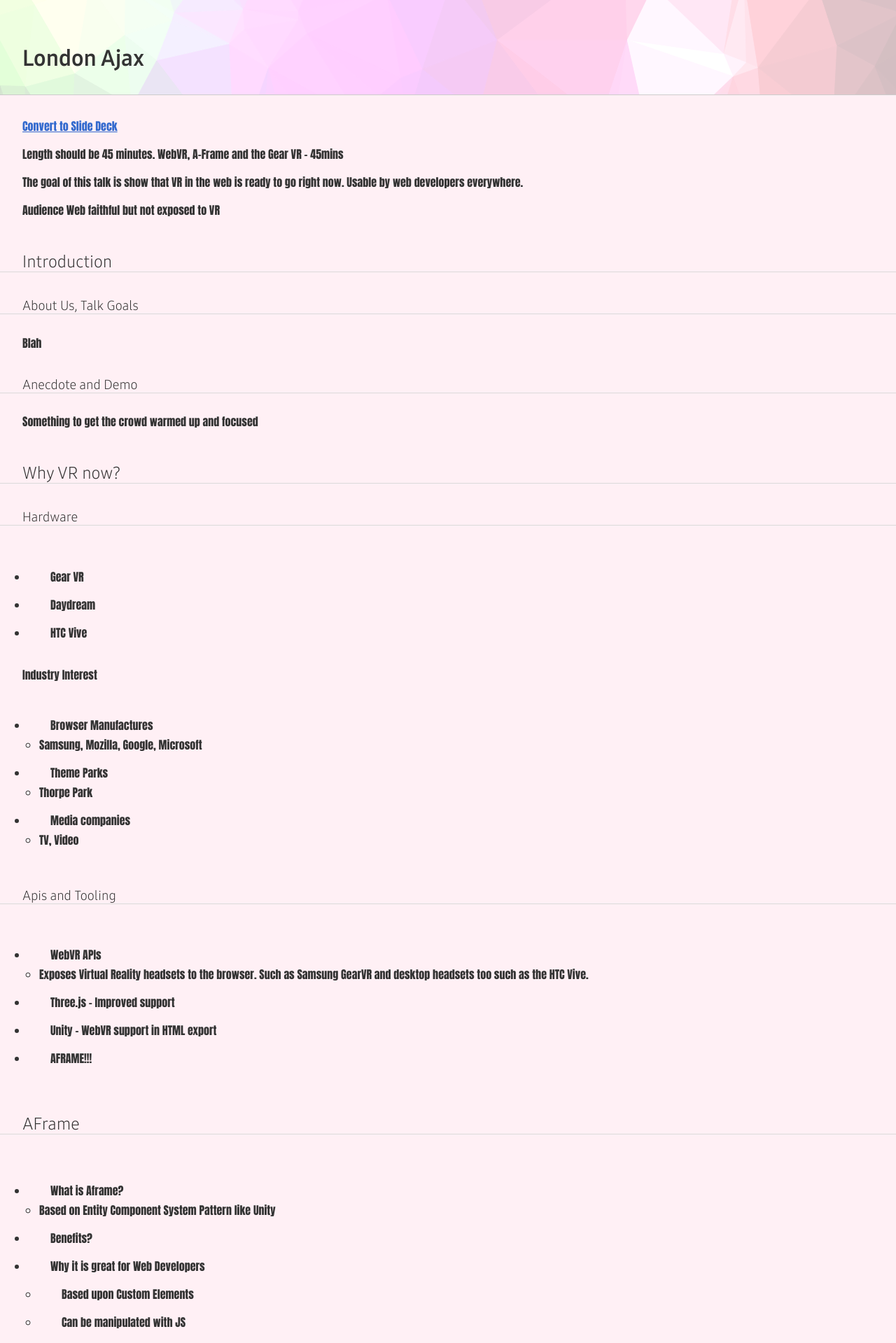
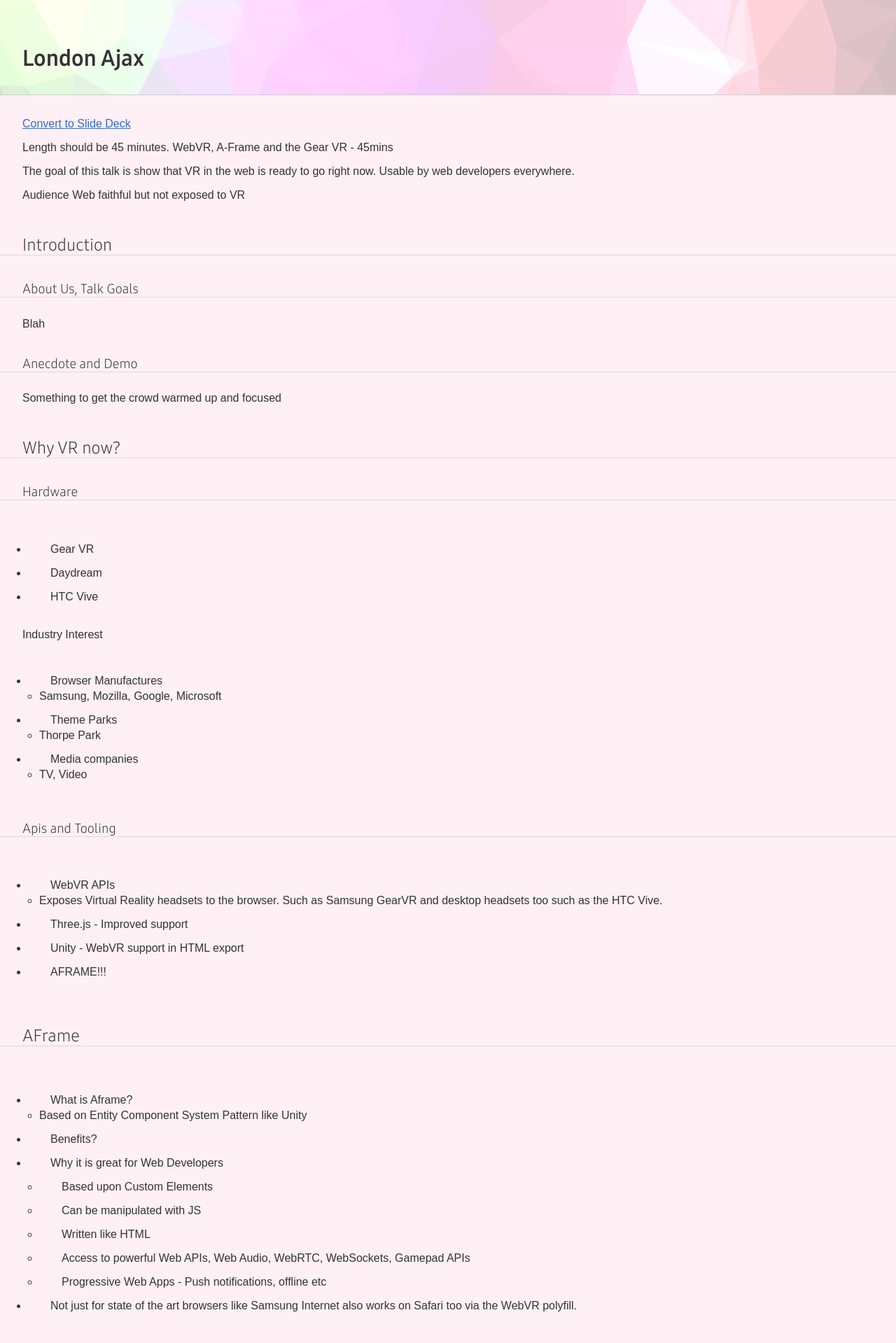
Before and after one commit to AdaRoseCannon/webvr, a Jekyll site: the page built from talk-london-ajax.md, in a window 1280 px wide. Shown: the top 1919 px of the page at 70% size. Built offline with Jekyll 4.4.1, drawn with Linux system fonts in a browser that asks for light colours.

Commit message:
reduce impact

```diff
--- a/styles/default.scss
+++ b/styles/default.scss
@@ -7,7 +7,7 @@ html {
 }
 
 html, body {
-	font-family: Impact, Haettenschweiler, 'Arial Narrow Bold', sans-serif;
+	font-family: Haettenschweiler, 'Arial Narrow Bold', sans-serif;
 	font-weight: 400;
 	color: #333;
 	margin: 0;
@@ -17,7 +17,7 @@ html, body {
 }
 
 h1, h2, h3, h4, h5, h6 {
-	font-family: 'Samsung One', Impact, Haettenschweiler, 'Arial Narrow Bold', sans-serif;
+	font-family: 'Samsung One', Haettenschweiler, 'Arial Narrow Bold', sans-serif;
 	font-weight: 300;
 }
 
```
